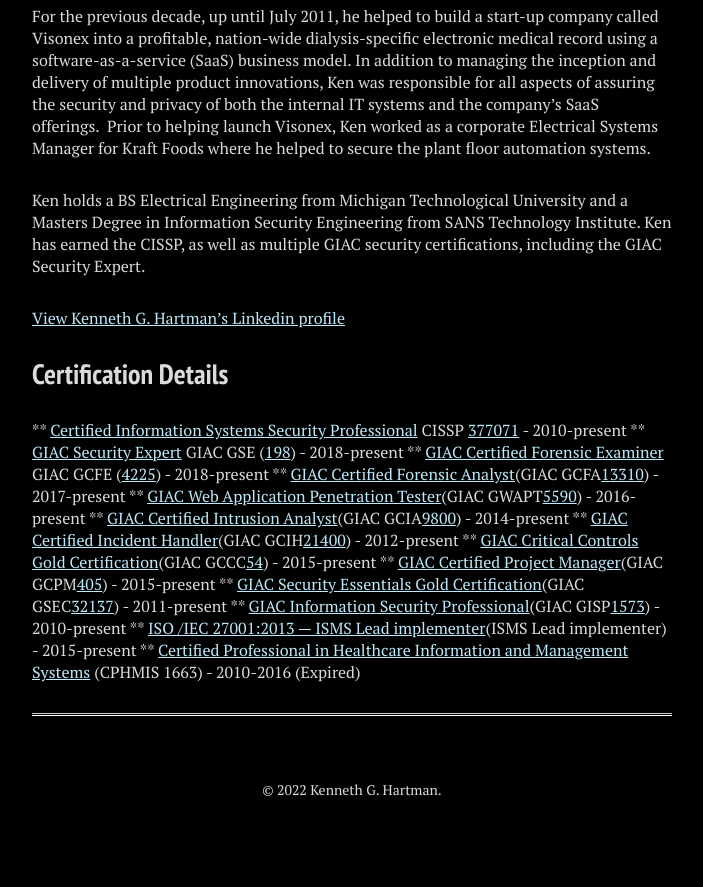
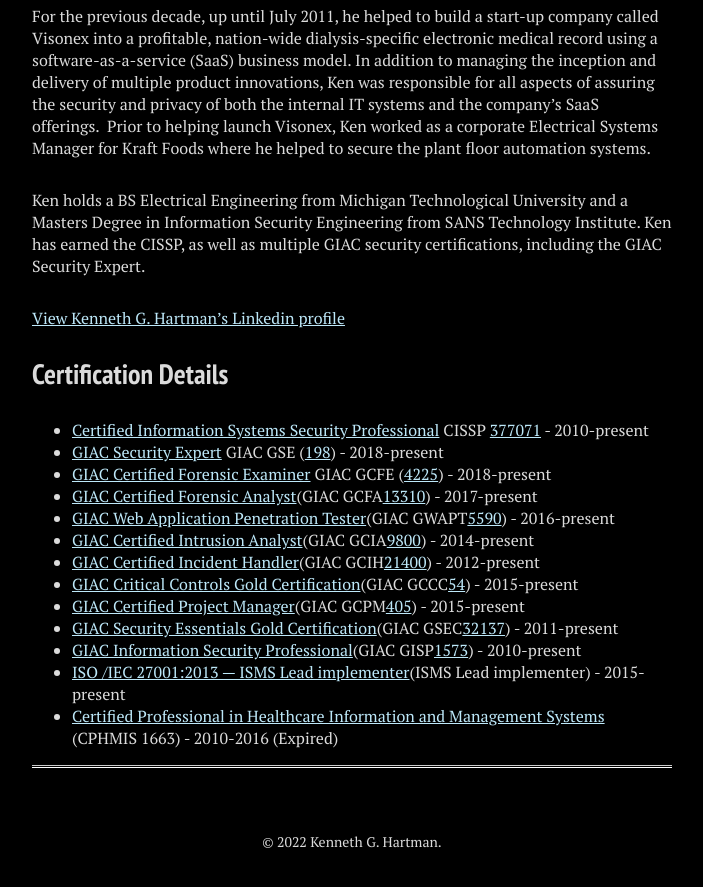
Before and after one commit to mlmargotto/DecSecOpsTools, a Jekyll site: the page built from docs/index.md, in a window 1280 px wide and 900 px high, scrolled down 1235 px. Shown: the top 887 px of the window, without its empty margins (288-991 px from the left). Built offline with Jekyll 4.4.1, drawn with Linux system fonts in a browser that asks for light colours; nearby versions of some CDN libraries; before the commit the page ends 2083 px from its top, so only the background shows below that.

```diff
--- a/docs/index.md
+++ b/docs/index.md
@@ -75,16 +75,16 @@ certifications, including the GIAC Security Expert.
 
 ## Certification Details
 
-** [Certified Information Systems Security Professional](https://www.isc2.org/cissp/default.aspx) CISSP [377071](https://www.youracclaim.com/badges/916caddb-8bd2-4d4b-82cc-0346f5468fec/public_url "CISSP Verification") - 2010-present
-** [GIAC Security Expert](https://www.giac.org/certification/security-expert-gse) GIAC GSE ([198](https://www.youracclaim.com/badges/c6553138-950f-4f3c-84a9-70c2bdcc8ccb/public_url "GSE Verification")) - 2018-present
-** [GIAC Certified Forensic Examiner](https://www.giac.org/certification/certified-forensic-examiner-gcfe) GIAC GCFE ([4225](https://www.youracclaim.com/badges/f68a6c51-497d-4fec-a103-7a2c7b910da0/public_url "GCFE Verification")) - 2018-present
-** [GIAC Certified Forensic Analyst](GIAC GCFA"https://www.giac.org/certification/certified-forensic-analyst-gcfa")(GIAC GCFA[13310](https://www.youracclaim.com/badges/3773a67c-73e4-4324-8dc3-9d3a4dcf64e4/public_url "GCFA Verification")) - 2017-present
-** [GIAC Web Application Penetration Tester](GIAC GWAPT"https://www.giac.org/certification/web-application-penetration-tester-gwapt")(GIAC GWAPT[5590](https://www.youracclaim.com/badges/869be4df-2606-492b-99a8-ca8723f166c6/public_url "GWAPT Verification")) - 2016-present
-** [GIAC Certified Intrusion Analyst](GIAC GCIA"http://www.giac.org/certification/certified-intrusion-analyst-gcia")(GIAC GCIA[9800](https://www.youracclaim.com/badges/566a0497-5b9c-4147-b2c3-806f46963def/public_url "Certification Verification")) - 2014-present
-** [GIAC Certified Incident Handler]("http://www.giac.org/certification/certified-incident-handler-gcih")(GIAC GCIH[21400](https://www.youracclaim.com/badges/20eede1a-f3cf-4142-a93f-7db5a7f968a9/public_url "GCIH Verification")) - 2012-present
-** [GIAC Critical Controls Gold Certification]("http://www.giac.org/certification/critical-controls-certification-gccc")(GIAC GCCC[54](https://www.youracclaim.com/badges/d413e73b-b8f1-40ab-b5ef-8fe7574e2901/public_url "GCCC Verification")) - 2015-present
-** [GIAC Certified Project Manager]("http://www.giac.org/certification/certified-project-manager-gcpm")(GIAC GCPM[405](https://www.youracclaim.com/badges/22e2c075-59a8-46b1-a470-d639885d471a/public_url "GCPM Verification")) - 2015-present
-** [GIAC Security Essentials Gold Certification]("http://www.giac.org/certification/security-essentials-gsec")(GIAC GSEC[32137](https://www.youracclaim.com/badges/0601c6c2-08d2-4fed-be04-3077a052da5e/public_url "GSEC Verification")) - 2011-present
-** [GIAC Information Security Professional]("http://www.giac.org/certification/information-security-professional-gisp")(GIAC GISP[1573](http://www.giac.org/certified-professional/kenneth-hartman/123500 "GISP Verification")) - 2010-present
-** [ISO /IEC 27001:2013 — ISMS Lead implementer]("http://www.ey.com/GL/en/Services/Specialty-Services/CertifyPoint/CertifyPoint---Courses-offered")(ISMS Lead implementer) - 2015-present
-** [Certified Professional in Healthcare Information and Management Systems]("http://www.himss.org/health-it-certification/cphims?navItemNumber=13647") (CPHMIS 1663) -  2010-2016 (Expired)
+* [Certified Information Systems Security Professional](https://www.isc2.org/cissp/default.aspx) CISSP [377071](https://www.youracclaim.com/badges/916caddb-8bd2-4d4b-82cc-0346f5468fec/public_url "CISSP Verification") - 2010-present
+* [GIAC Security Expert](https://www.giac.org/certification/security-expert-gse) GIAC GSE ([198](https://www.youracclaim.com/badges/c6553138-950f-4f3c-84a9-70c2bdcc8ccb/public_url "GSE Verification")) - 2018-present
+* [GIAC Certified Forensic Examiner](https://www.giac.org/certification/certified-forensic-examiner-gcfe) GIAC GCFE ([4225](https://www.youracclaim.com/badges/f68a6c51-497d-4fec-a103-7a2c7b910da0/public_url "GCFE Verification")) - 2018-present
+* [GIAC Certified Forensic Analyst](GIAC GCFA"https://www.giac.org/certification/certified-forensic-analyst-gcfa")(GIAC GCFA[13310](https://www.youracclaim.com/badges/3773a67c-73e4-4324-8dc3-9d3a4dcf64e4/public_url "GCFA Verification")) - 2017-present
+* [GIAC Web Application Penetration Tester](GIAC GWAPT"https://www.giac.org/certification/web-application-penetration-tester-gwapt")(GIAC GWAPT[5590](https://www.youracclaim.com/badges/869be4df-2606-492b-99a8-ca8723f166c6/public_url "GWAPT Verification")) - 2016-present
+* [GIAC Certified Intrusion Analyst](GIAC GCIA"http://www.giac.org/certification/certified-intrusion-analyst-gcia")(GIAC GCIA[9800](https://www.youracclaim.com/badges/566a0497-5b9c-4147-b2c3-806f46963def/public_url "Certification Verification")) - 2014-present
+* [GIAC Certified Incident Handler]("http://www.giac.org/certification/certified-incident-handler-gcih")(GIAC GCIH[21400](https://www.youracclaim.com/badges/20eede1a-f3cf-4142-a93f-7db5a7f968a9/public_url "GCIH Verification")) - 2012-present
+* [GIAC Critical Controls Gold Certification]("http://www.giac.org/certification/critical-controls-certification-gccc")(GIAC GCCC[54](https://www.youracclaim.com/badges/d413e73b-b8f1-40ab-b5ef-8fe7574e2901/public_url "GCCC Verification")) - 2015-present
+* [GIAC Certified Project Manager]("http://www.giac.org/certification/certified-project-manager-gcpm")(GIAC GCPM[405](https://www.youracclaim.com/badges/22e2c075-59a8-46b1-a470-d639885d471a/public_url "GCPM Verification")) - 2015-present
+* [GIAC Security Essentials Gold Certification]("http://www.giac.org/certification/security-essentials-gsec")(GIAC GSEC[32137](https://www.youracclaim.com/badges/0601c6c2-08d2-4fed-be04-3077a052da5e/public_url "GSEC Verification")) - 2011-present
+* [GIAC Information Security Professional]("http://www.giac.org/certification/information-security-professional-gisp")(GIAC GISP[1573](http://www.giac.org/certified-professional/kenneth-hartman/123500 "GISP Verification")) - 2010-present
+* [ISO /IEC 27001:2013 — ISMS Lead implementer]("http://www.ey.com/GL/en/Services/Specialty-Services/CertifyPoint/CertifyPoint---Courses-offered")(ISMS Lead implementer) - 2015-present
+* [Certified Professional in Healthcare Information and Management Systems]("http://www.himss.org/health-it-certification/cphims?navItemNumber=13647") (CPHMIS 1663) -  2010-2016 (Expired)
```
Also changed, not shown: other parts of docs/index.md (+1 -1 lines).
